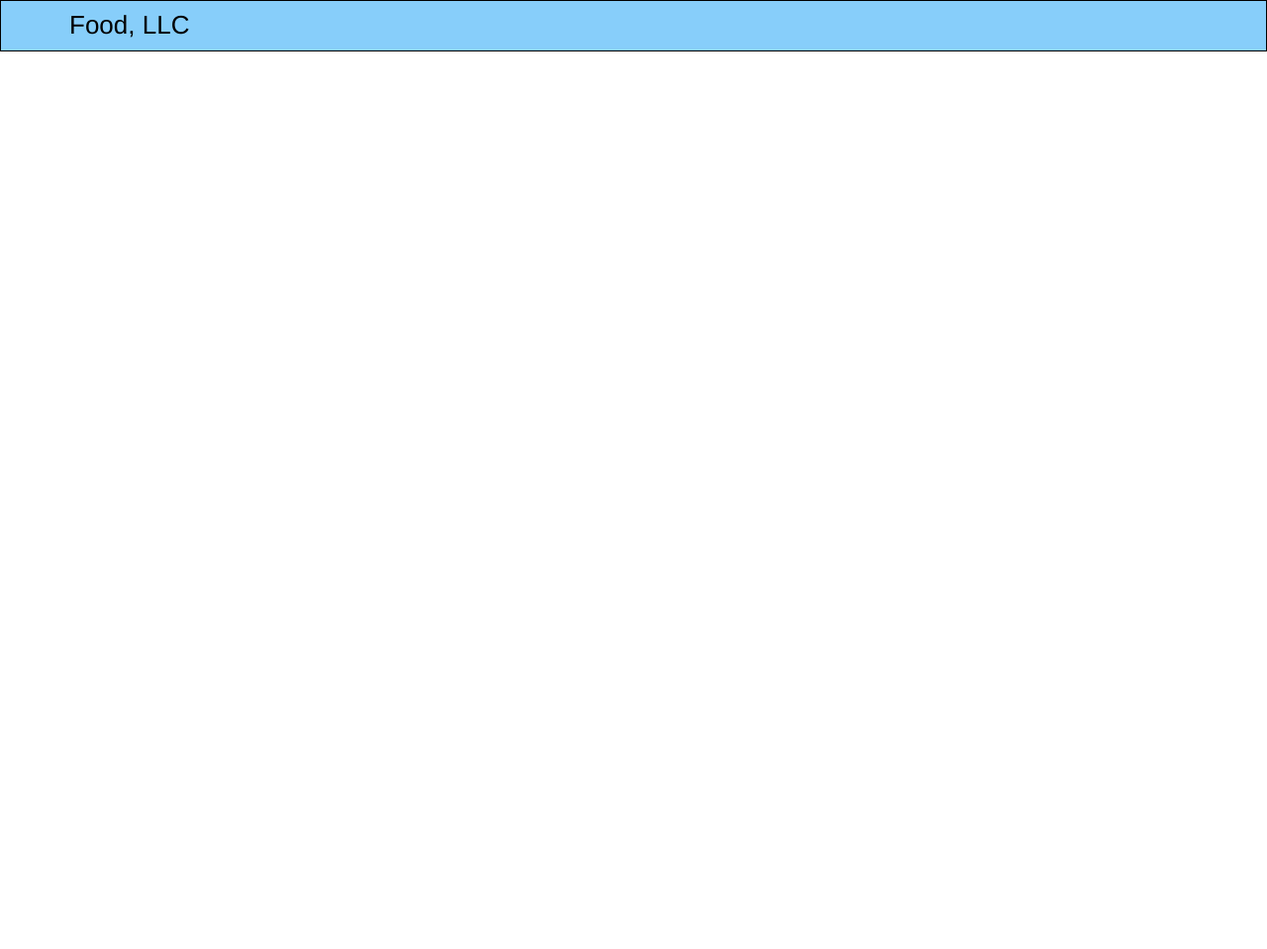
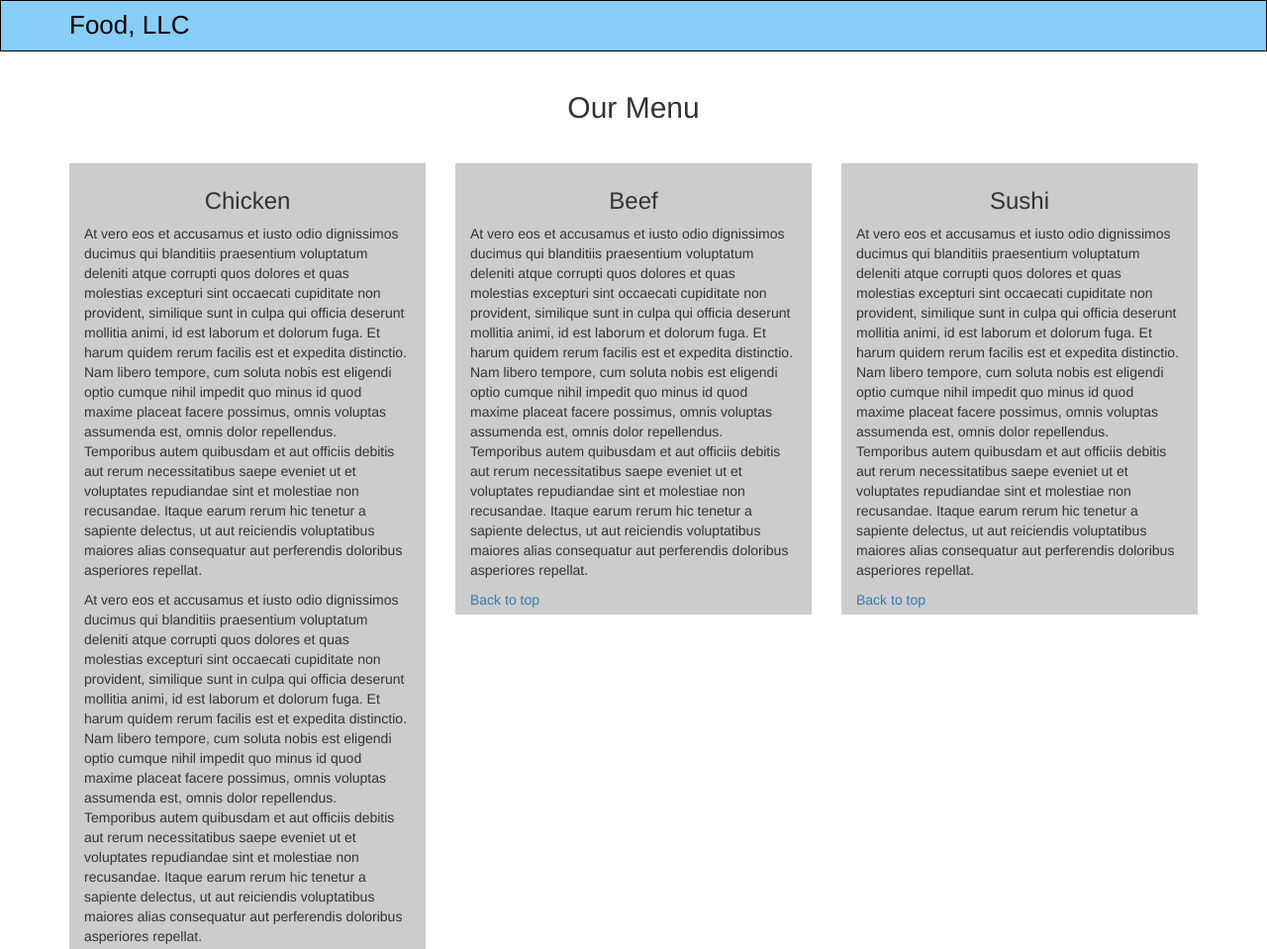
Before and after one commit to AlexPolin/coursera-test, a plain HTML site: page mod3_Alex/index.html in a window 1280 px wide. Shown: the top 959 px of the page at 99% size. Before the commit the page ends 800 px from the top, so only its background shows below. Drawn offline with Linux system fonts and the light colour scheme.

Commit message:
Completed assignment

```diff
--- a/mod3_Alex/css/style.css
+++ b/mod3_Alex/css/style.css
@@ -3,7 +3,7 @@
   	padding-top: 10px;
 }
 .navbar-brand h1 {
-	margin-top: 0px;
+	margin-top: 0;
 	color: #000;
 	font-size: 26px;
 }
@@ -23,9 +23,9 @@ header #header-nav {
   	margin-top: -42px;
 }
 #nav-list {
-  	margin-top: 0px;
+  	margin-top: 0;
   	background-color: #fff;
-  	margin-bottom: 0px;
+  	margin-bottom: 0;
 }
 #nav-list li {
 	border: 1px solid #000;
@@ -38,3 +38,12 @@ header #header-nav {
 #nav-list a:hover {
   	background: #E7E7E7;
 }
+/** END HEADER **/
+
+/* Main Content*/
+
+.content {
+	background-color: #ccc;
+	padding: 5px 15px;
+	margin-top: 30px;
+}
--- a/mod3_Alex/index.html
+++ b/mod3_Alex/index.html
@@ -26,7 +26,7 @@
 
           		<div id="collapsable-nav" class="collapse navbar-collapse">
            			<ul id="nav-list" class="nav navbar-nav navbar-right">
-            			<li class="visible-xs active">
+            			<li class="visible-xs">
               				<a href="#"> Chicken </a>
             			</li>
             			<li class="visible-xs">
@@ -42,6 +42,37 @@
     	</nav>
   	</header>
 
+  	<main class="container">
+  		<h2 class="text-center">Our Menu</h2>
+  		<div class="row">
+	  		<section class="col-md-4 col-sm-6 col-xs-12">
+	  			<div class="content">
+		  			<h3 class="text-center">Chicken</h3>
+		  			<p>At vero eos et accusamus et iusto odio dignissimos ducimus qui blanditiis praesentium voluptatum deleniti atque corrupti quos dolores et quas molestias excepturi sint occaecati cupiditate non provident, similique sunt in culpa qui officia deserunt mollitia animi, id est laborum et dolorum fuga. Et harum quidem rerum facilis est et expedita distinctio. Nam libero tempore, cum soluta nobis est eligendi optio cumque nihil impedit quo minus id quod maxime placeat facere possimus, omnis voluptas assumenda est, omnis dolor repellendus. Temporibus autem quibusdam et aut officiis debitis aut rerum necessitatibus saepe eveniet ut et voluptates repudiandae sint et molestiae non recusandae. Itaque earum rerum hic tenetur a sapiente delectus, ut aut reiciendis voluptatibus maiores alias consequatur aut perferendis doloribus asperiores repellat.
+		  			</p>
+		  			<p>At vero eos et accusamus et iusto odio dignissimos ducimus qui blanditiis praesentium voluptatum deleniti atque corrupti quos dolores et quas molestias excepturi sint occaecati cupiditate non provident, similique sunt in culpa qui officia deserunt mollitia animi, id est laborum et dolorum fuga. Et harum quidem rerum facilis est et expedita distinctio. Nam libero tempore, cum soluta nobis est eligendi optio cumque nihil impedit quo minus id quod maxime placeat facere possimus, omnis voluptas assumenda est, omnis dolor repellendus. Temporibus autem quibusdam et aut officiis debitis aut rerum necessitatibus saepe eveniet ut et voluptates repudiandae sint et molestiae non recusandae. Itaque earum rerum hic tenetur a sapiente delectus, ut aut reiciendis voluptatibus maiores alias consequatur aut perferendis doloribus asperiores repellat.
+		  			</p>
+		  			<p>At vero eos et accusamus et iusto odio dignissimos ducimus qui blanditiis praesentium voluptatum deleniti atque corrupti quos dolores et quas molestias excepturi sint occaecati cupiditate non provident, similique sunt in culpa qui officia deserunt mollitia animi, id est laborum et dolorum fuga. Et harum quidem rerum facilis est et expedita distinctio. Nam libero tempore, cum soluta nobis est eligendi optio cumque nihil impedit quo minus id quod maxime placeat facere possimus, omnis voluptas assumenda est, omnis dolor repellendus. Temporibus autem quibusdam et aut officiis debitis aut rerum necessitatibus saepe eveniet ut et voluptates repudiandae sint et molestiae non recusandae. Itaque earum rerum hic tenetur a sapiente delectus, ut aut reiciendis voluptatibus maiores alias consequatur aut perferendis doloribus asperiores repellat.	</p>
+		  			<a href="#header-nav">Back to top</a>
+	  			</div>
+	  		</section>
+	  		<section class="col-md-4 col-sm-6 col-xs-12">
+	  			<div class="content">
+		  			<h3 class="text-center">Beef</h3>
+		  			<p>At vero eos et accusamus et iusto odio dignissimos ducimus qui blanditiis praesentium voluptatum deleniti atque corrupti quos dolores et quas molestias excepturi sint occaecati cupiditate non provident, similique sunt in culpa qui officia deserunt mollitia animi, id est laborum et dolorum fuga. Et harum quidem rerum facilis est et expedita distinctio. Nam libero tempore, cum soluta nobis est eligendi optio cumque nihil impedit quo minus id quod maxime placeat facere possimus, omnis voluptas assumenda est, omnis dolor repellendus. Temporibus autem quibusdam et aut officiis debitis aut rerum necessitatibus saepe eveniet ut et voluptates repudiandae sint et molestiae non recusandae. Itaque earum rerum hic tenetur a sapiente delectus, ut aut reiciendis voluptatibus maiores alias consequatur aut perferendis doloribus asperiores repellat.</p>
+		  			<a href="#header-nav">Back to top</a>
+	  			</div>
+	  		</section>
+	  		<section class="col-md-4 col-sm-12 col-xs-12">
+	  			<div class="content">
+		  			<h3 class="text-center">Sushi</h3>
+		  			<p>At vero  eos et accusamus et iusto odio dignissimos ducimus qui blanditiis praesentium voluptatum deleniti atque corrupti quos dolores et quas molestias excepturi sint occaecati cupiditate non provident, similique sunt in culpa qui officia deserunt mollitia animi, id est laborum et dolorum fuga. Et harum quidem rerum facilis est et expedita distinctio. Nam libero tempore, cum soluta nobis est eligendi optio cumque nihil impedit quo minus id quod maxime placeat facere possimus, omnis voluptas assumenda est, omnis dolor repellendus. Temporibus autem quibusdam et aut officiis debitis aut rerum necessitatibus saepe eveniet ut et voluptates repudiandae sint et molestiae non recusandae. Itaque earum rerum hic tenetur a sapiente delectus, ut aut reiciendis voluptatibus maiores alias consequatur aut perferendis doloribus asperiores repellat.</p>
+		  			<a href="#header-nav">Back to top</a>
+	  			</div>
+	  		</section>
+  		</div>
+  	</main>
+
   	<!-- jQuery (Bootstrap JS plugins depend on it) -->
   	<script src="js/jquery-2.1.4.min.js"></script>
   	<script src="js/bootstrap.min.js"></script>
```
